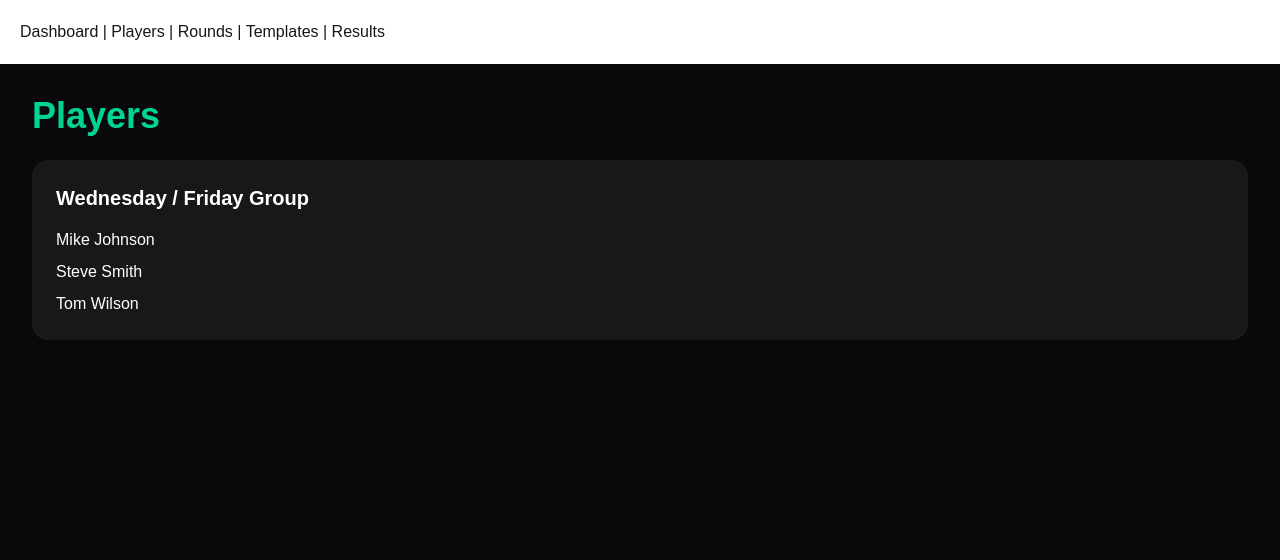
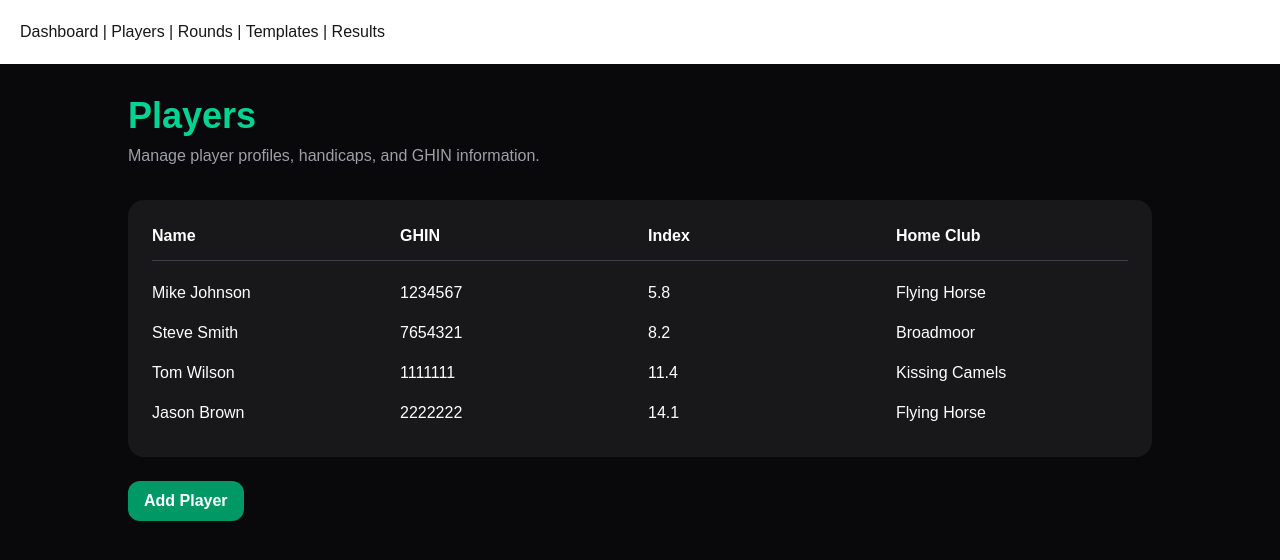
Before and after one commit to Cody-Ayers/club-games, a Next.js app: page /players in a window 1280 px wide. Shown: the top 560 px of the page. Built offline with nearby package versions, Linux system fonts and the light colour scheme.

Commit message:
Build groups page

```diff
--- /dev/null
+++ b/src/app/groups/page.tsx
@@ -0,0 +1,45 @@
+export default function GroupsPage() {
+  return (
+    <main className="min-h-screen bg-zinc-950 text-white p-8">
+      <div className="max-w-5xl mx-auto">
+        <h1 className="text-4xl font-bold text-emerald-400 mb-2">Groups</h1>
+
+        <p className="text-zinc-400 mb-8">
+          Manage player profiles, handicaps, and GHIN information.
+        </p>
+
+        <div className="bg-zinc-900 rounded-2xl p-6">
+          <div className="grid grid-cols-4 gap-4 border-b border-zinc-700 pb-3 mb-3 font-semibold">
+            <div>Day Game</div>
+            <div>Players</div>
+            <div>Buy In</div>
+          </div>
+
+          <div className="grid grid-cols-4 gap-4 py-2">
+            <div>Wednesday Money Game</div>
+            <div>20 Players</div>
+            <div>$60</div>
+          </div>
+
+          <div className="grid grid-cols-4 gap-4 py-2">
+            <div>Friday Money Game</div>
+            <div>12 Players</div>
+            <div>$60</div>
+          </div>
+
+          <div className="grid grid-cols-4 gap-4 py-2">
+            <div>Saturday Money Game</div>
+            <div>14 Players</div>
+            <div>$60</div>
+          </div>
+
+          <div className="mt-6">
+            <button className="bg-emerald-600 hover:bg-emerald-500 px-4 py-2 rounded-xl font-semibold">
+              Add Group
+            </button>
+          </div>
+        </div>
+      </div>
+    </main>
+  );
+}
--- a/src/app/players/page.tsx
+++ b/src/app/players/page.tsx
@@ -1,20 +1,57 @@
 export default function PlayersPage() {
     return (
       <main className="min-h-screen bg-zinc-950 text-white p-8">
-        <h1 className="text-4xl font-bold text-emerald-400">
-          Players
-        </h1>
+        <div className="max-w-5xl mx-auto">
+          <h1 className="text-4xl font-bold text-emerald-400 mb-2">
+            Players
+          </h1>
 
-        <div className="mt-6 bg-zinc-900 rounded-2xl p-6">
-          <h2 className="text-xl font-semibold mb-4">
-            Wednesday / Friday Group
-          </h2>
+          <p className="text-zinc-400 mb-8">
+            Manage player profiles, handicaps, and GHIN information.
+          </p>
 
-          <ul className="space-y-2">
-            <li>Mike Johnson</li>
-            <li>Steve Smith</li>
-            <li>Tom Wilson</li>
-          </ul>
+          <div className="bg-zinc-900 rounded-2xl p-6">
+            <div className="grid grid-cols-4 gap-4 border-b border-zinc-700 pb-3 mb-3 font-semibold">
+              <div>Name</div>
+              <div>GHIN</div>
+              <div>Index</div>
+              <div>Home Club</div>
+            </div>
+
+            <div className="grid grid-cols-4 gap-4 py-2">
+              <div>Mike Johnson</div>
+              <div>1234567</div>
+              <div>5.8</div>
+              <div>Flying Horse</div>
+            </div>
+
+            <div className="grid grid-cols-4 gap-4 py-2">
+              <div>Steve Smith</div>
+              <div>7654321</div>
+              <div>8.2</div>
+              <div>Broadmoor</div>
+            </div>
+
+            <div className="grid grid-cols-4 gap-4 py-2">
+              <div>Tom Wilson</div>
+              <div>1111111</div>
+              <div>11.4</div>
+              <div>Kissing Camels</div>
+            </div>
+
+            <div className="grid grid-cols-4 gap-4 py-2">
+              <div>Jason Brown</div>
+              <div>2222222</div>
+              <div>14.1</div>
+              <div>Flying Horse</div>
+            </div>
+          </div>
+
+          <div className="mt-6">
+            <button className="bg-emerald-600 hover:bg-emerald-500 px-4 py-2 rounded-xl font-semibold">
+              Add Player
+            </button>
+          </div>
         </div>
       </main>
     );
```
